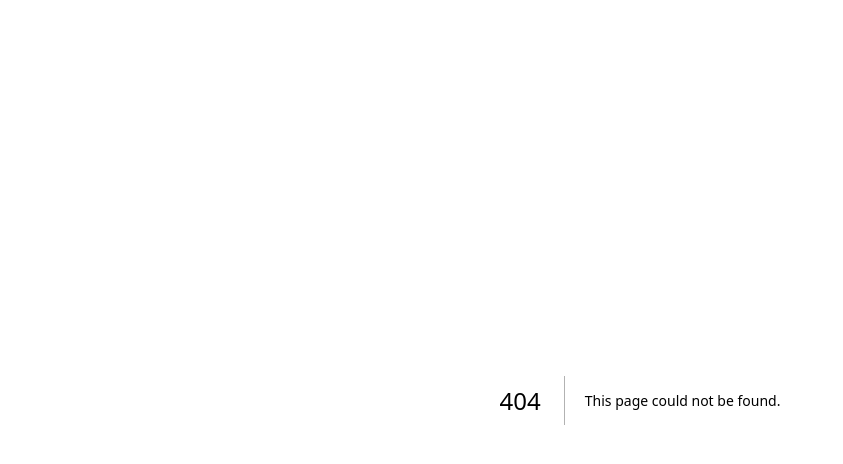
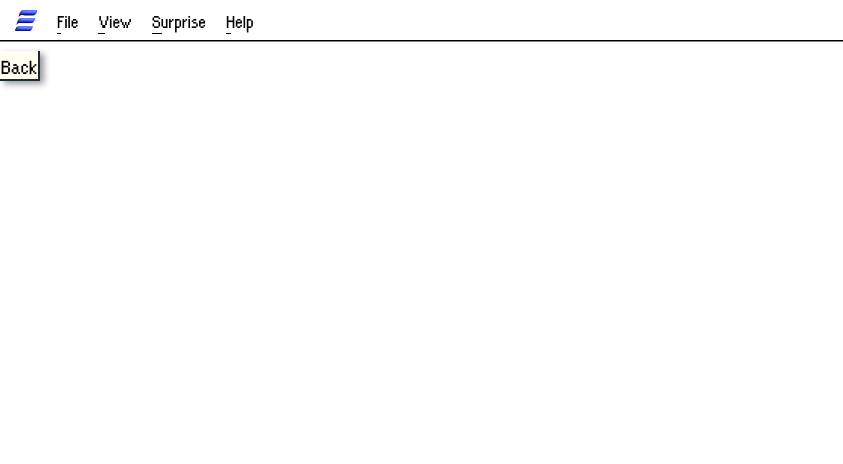
Before and after one commit to achiewe/project-erko-front, a Next.js app: page /erko/team/temiko in a window 1280 px wide. Before the commit this address had no page. Shown: the top 464 px of the page, without its empty margins (0-843 px from the left). Built offline with nearby package versions, Linux system fonts and the light colour scheme.

Commit message:
create new folders inside the team folder to create each of the member profile and their information

```diff
--- /dev/null
+++ b/src/app/components/MemberCard/BackButton.tsx
@@ -0,0 +1,17 @@
+"use client";
+import { useRouter } from "next/navigation";
+import React from "react";
+
+export default function BackButton() {
+  const router = useRouter();
+  return (
+    <button
+      className="w-[40px] cursor-pointer flex items-center justify-center h-[30px] text-[22px] bg-[#FFFFF0] border-r-2 border-b-2 border-gray-800 drop-shadow-[4px_3px_3px_rgba(0,0,0,0.40)]"
+      onClick={() => {
+        router.push("/erko/team");
+      }}
+    >
+      Back
+    </button>
+  );
+}
--- /dev/null
+++ b/src/app/components/MemberCard/MemberCard.tsx
@@ -0,0 +1,10 @@
+import React from "react";
+import BackButton from "./BackButton";
+
+export default function MemberCard() {
+  return (
+    <div>
+      <BackButton />
+    </div>
+  );
+}
--- a/src/app/components/TeamContainer/MainTeamContainer.tsx
+++ b/src/app/components/TeamContainer/MainTeamContainer.tsx
@@ -9,9 +9,13 @@ export default function MainTeamContainer() {
       className="flex mt-[1px] flex-row items-start justify-center w-full h-full sm:justify-center
   gap-y-[0px] flex-wrap gap-x-[30px] bg-[#FFFFF0] border-r-2 border-b-2 border-gray-800 drop-shadow-[4px_3px_3px_rgba(0,0,0,0.40)] py-[20px] relative"
     >
-      <TeamCardErko title="Luka" imageSrc={LukaPxl} link="/erko/socials" />
-      <TeamCardErko title="Temiko" imageSrc={TemikoPxl} link="/erko/socials" />
-      <TeamCardErko title="achi" imageSrc={AchiPxl} link="/erko/socials" />
+      <TeamCardErko title="Luka" imageSrc={LukaPxl} link="/erko/team/luka" />
+      <TeamCardErko
+        title="Temiko"
+        imageSrc={TemikoPxl}
+        link="/erko/team/temiko"
+      />
+      <TeamCardErko title="Achi" imageSrc={AchiPxl} link="/erko/team/achi" />
       <TeamCardErko title="Luka" imageSrc={LukaPxl} link="/erko/socials" />
       <TeamCardErko title="Luka" imageSrc={LukaPxl} link="/erko/socials" />
       <TeamCardErko title="Luka" imageSrc={LukaPxl} link="/erko/socials" />
--- /dev/null
+++ b/src/app/erko/team/achi/page.tsx
@@ -0,0 +1,5 @@
+import React from "react";
+
+export default function page() {
+  return <div>achi var</div>;
+}
--- /dev/null
+++ b/src/app/erko/team/luka/page.tsx
@@ -0,0 +1,5 @@
+import React from "react";
+
+export default function page() {
+  return <div>luka var</div>;
+}
--- /dev/null
+++ b/src/app/erko/team/temiko/page.tsx
@@ -0,0 +1,12 @@
+import Header from "@/app/components/Header/Header";
+import MemberCard from "@/app/components/MemberCard/MemberCard";
+import React from "react";
+
+export default function page() {
+  return (
+    <div className="w-full min-h-screen bg-[#EEEEE]">
+      <Header />
+      <MemberCard />
+    </div>
+  );
+}
```
